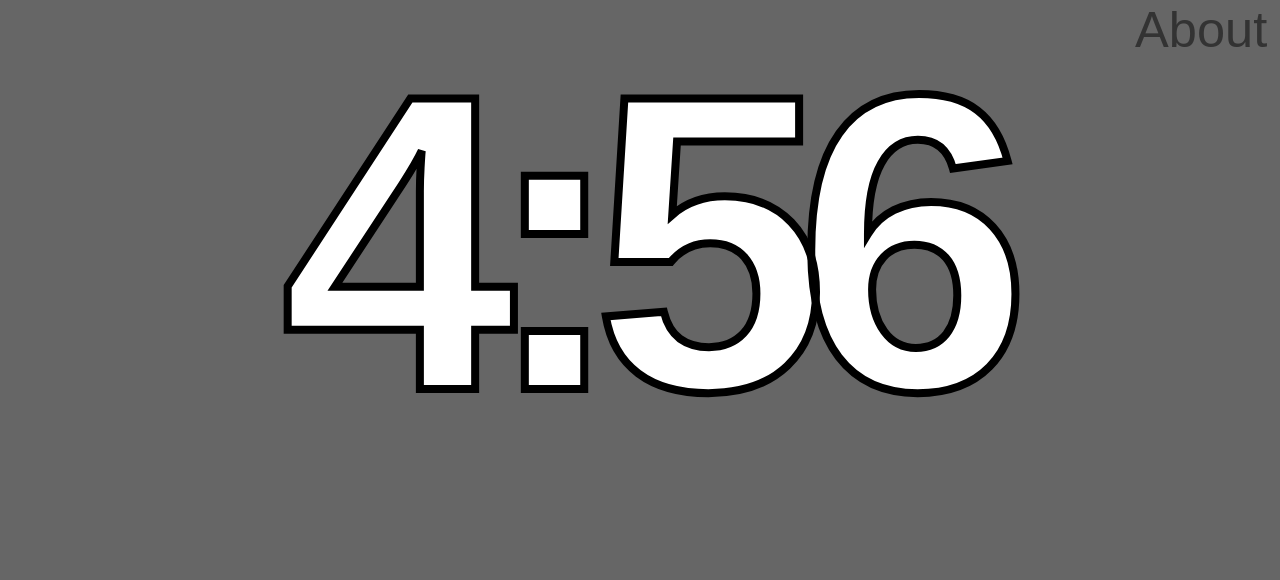
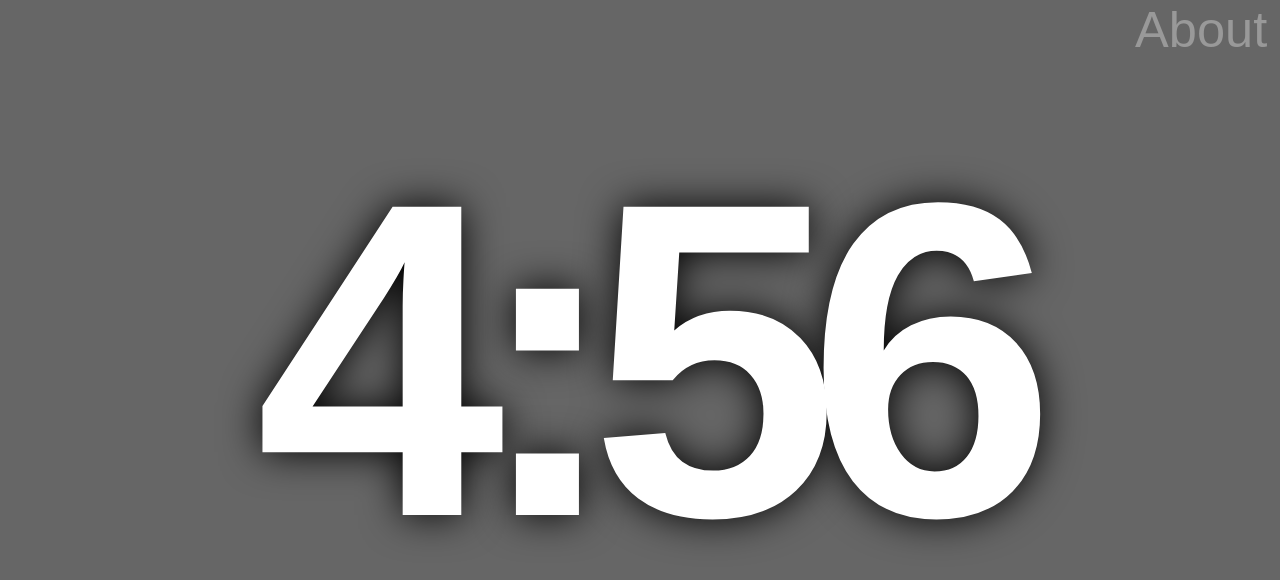
Before and after one commit to particle/PracTimer, a plain HTML site: page index.html in a window 1280 px wide. Drawn offline with Linux system fonts and the light colour scheme.

Commit message:
not-meme-like

```diff
--- a/index.html
+++ b/index.html
@@ -15,15 +15,18 @@
 
         #numbers {
             font-family: Arial, Helvetica, sans-serif;
-            font-size: 33vw;
+            font-size: 35vw;
             font-weight: 900;
+            height: 100% ;
+            line-height: 90vh ;
             letter-spacing: -2.5vw ;
             position: absolute;
             right: 0;
             text-align: center;
+            text-shadow: 0 0 5vh black;
             top: 0;
-            -webkit-text-stroke-color: black;
-            -webkit-text-stroke-width: 1vh;
+            /* -webkit-text-stroke-color: black;
+            -webkit-text-stroke-width: 1vh; */
             width: 100%;
             z-index: 0;
         }
@@ -47,7 +50,7 @@
 
         #header a {
             padding: 1vw;
-            color: #333333;
+            color: #999999;
             text-decoration: none;
         }
 
```
